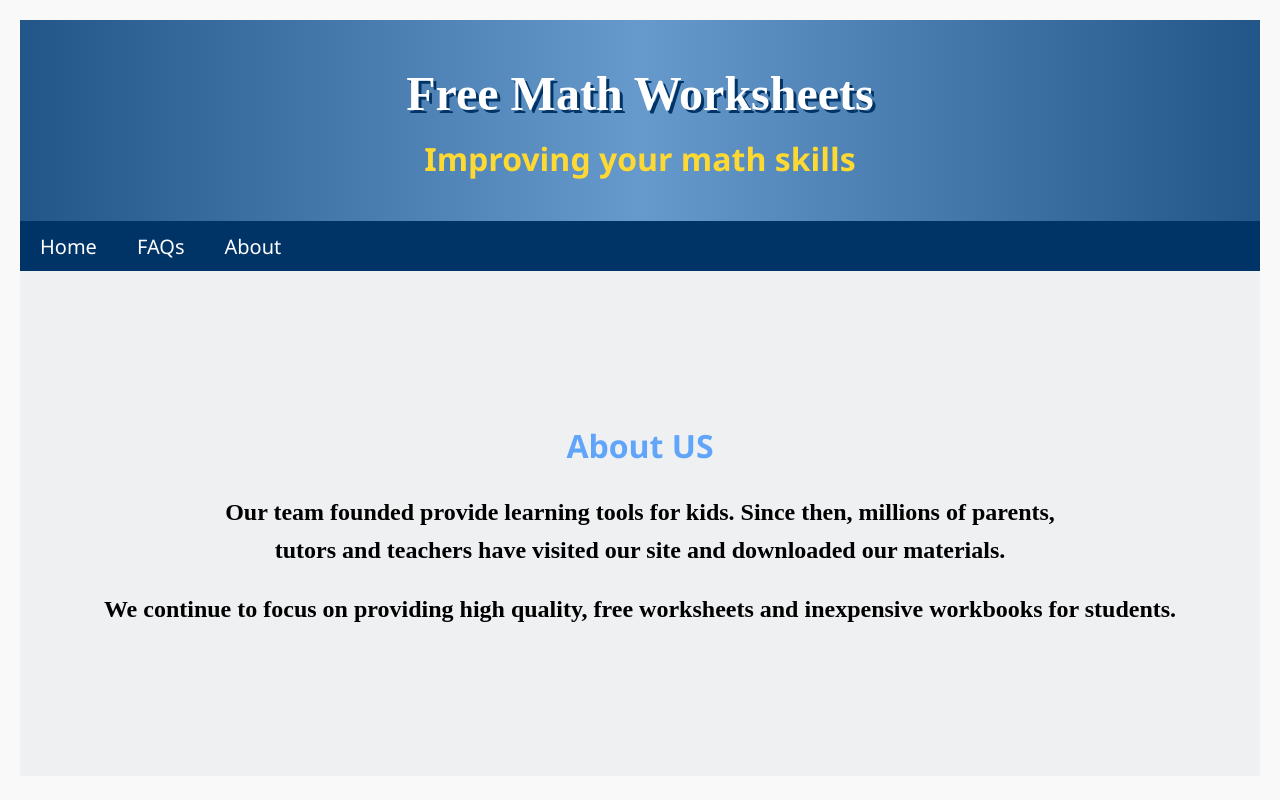
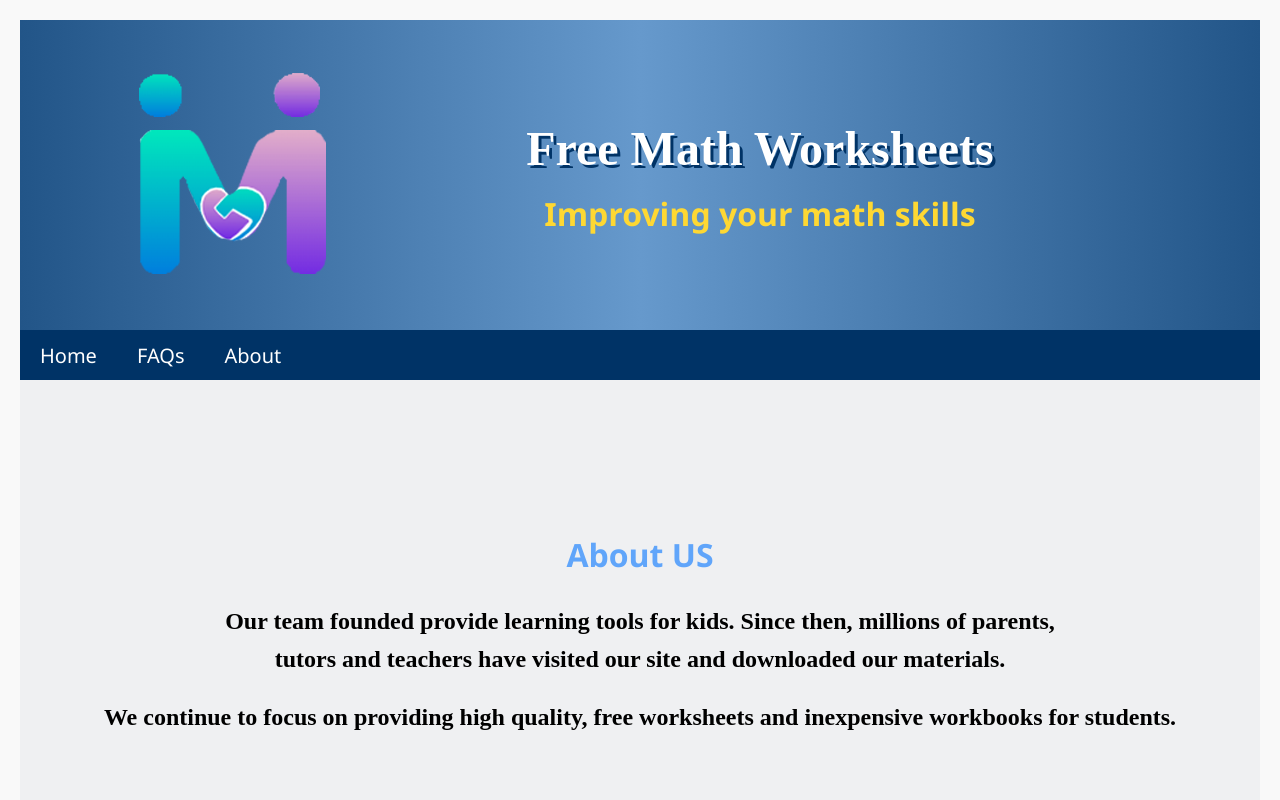
Before and after one commit to zhanguangyuan/math-drills, a website: page files/about.html in a window 1280 px wide. Shown: the top 800 px of the page. Drawn offline with Linux system fonts and the light colour scheme.

Commit message:
其余2个页面添加头部图片

```diff
--- a/files/about.html
+++ b/files/about.html
@@ -24,11 +24,9 @@
   <div class="header">
     <div class="logo">
       <p class="pcenter">
-        <a href="#" aria-label="Home Page" title="Home Page">
-          <!--<img class="iconwhite size100 imdgradbg" src="icon.png" alt="#"></img>-->
-          <!--          <svg class="iconwhite size100 imdgradbg"> <use xlink:href="/includes/symbol-defs.006.svg#icon-math-drills-logo"> </use>
-                    </svg>-->
-        </a>
+          <a href="#" aria-label="Math Exercis is a collection of math exercises, math problems, math tasks and math examples with correct answers" title="Math Exercis is a collection of math exercises, math problems, math tasks and math examples with correct answers">
+            <img class="iconwhite size100 imdgradbg" src="../logo.png" alt="Math Exercis is a collection of math drills, math problems, math tasks and math examples with correct answers, designed for you to help in preparing for entrance exams to secondary school"></img>
+          </a>
       </p>
     </div>
 
```
Also changed, not shown: files/faq.html (+2 -4 lines).
